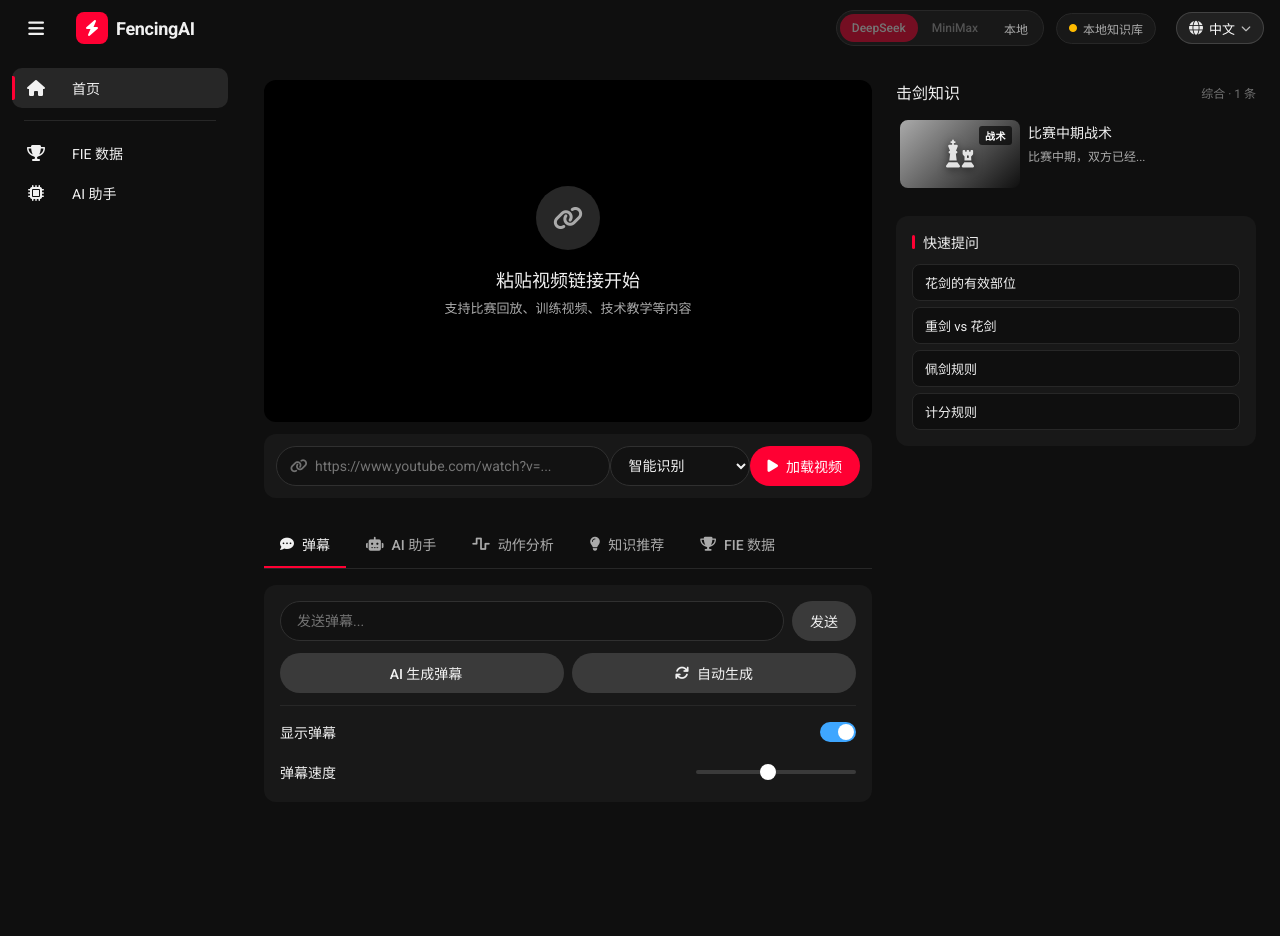
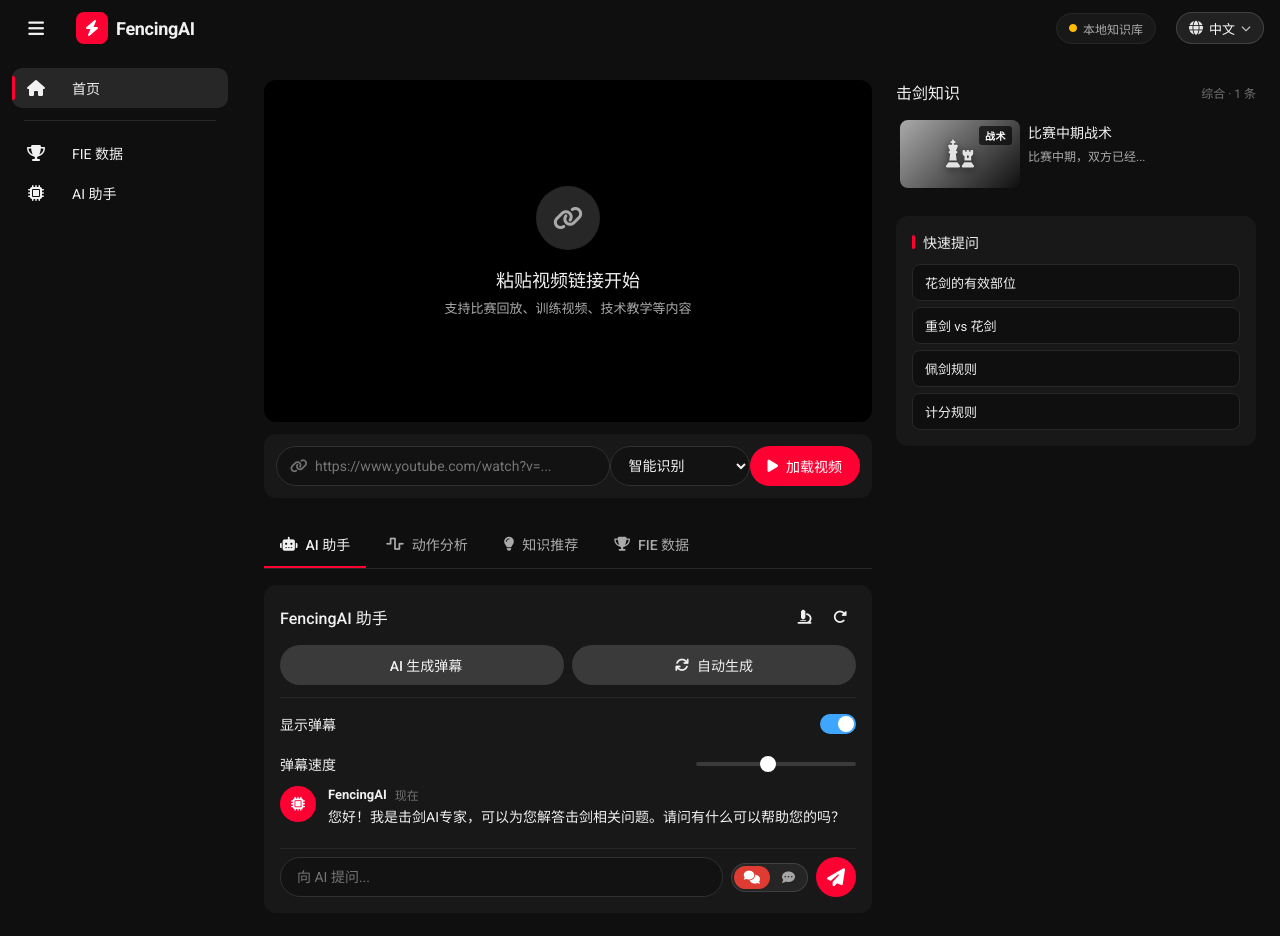
Before and after one commit to jsy-eric/fencing-ai-platform, a Flask app: page / in a window 1280 px wide. Shown: the top 936 px of the page. Run offline with Flask 3, Linux system fonts and the light colour scheme.

Commit message:
feat: 合并弹幕和AI助手Tab为统一的AI助手
主要变更：
1. 合并 Tab：从 5 个 Tab 减为 4 个 Tab（AI 助手/动作分析/知识推荐/FIE 数据）
2. 默认模式 hybrid（弹幕+对话），可切换到 chat（仅对话）模式
3. 模式切换器放在发送按钮旁边
4. 用户弹幕和AI弹幕UI样式区分（用户：蓝色+用户图标；AI：紫红渐变+AI图标）
5. 用户发送的弹幕按视频ID保存在 localStorage，再次播放同一视频时自动加载
6. AI 生成弹幕、自动生成弹幕、AI回复都作为弹幕显示

Co-Authored-By: Claude <noreply@anthropic.com>

```diff
--- a/static/css/style.css
+++ b/static/css/style.css
@@ -1220,3 +1220,123 @@ img { max-width: 100%; display: block; }
     align-items: center;
     gap: 12px;
 }
+
+/* ========== Mode Switcher (弹幕+对话 / 仅对话) ========== */
+.mode-switcher {
+    display: inline-flex;
+    background: rgba(255, 255, 255, 0.06);
+    border: 1px solid rgba(255, 255, 255, 0.12);
+    border-radius: 18px;
+    padding: 2px;
+    gap: 2px;
+    flex-shrink: 0;
+}
+
+.mode-btn {
+    background: transparent;
+    border: none;
+    color: rgba(255, 255, 255, 0.6);
+    padding: 5px 10px;
+    border-radius: 14px;
+    cursor: pointer;
+    font-size: 12px;
+    display: inline-flex;
+    align-items: center;
+    justify-content: center;
+    transition: background 0.15s, color 0.15s;
+}
+
+.mode-btn:hover {
+    color: #fff;
+    background: rgba(255, 255, 255, 0.06);
+}
+
+.mode-btn.active {
+    background: rgba(255, 65, 54, 0.85);
+    color: #fff;
+}
+
+.mode-btn i {
+    font-size: 13px;
+}
+
+/* ========== Danmaku Layer ========== */
+.danmaku-layer {
+    position: absolute;
+    top: 0;
+    left: 0;
+    right: 0;
+    height: 100%;
+    pointer-events: none;
+    overflow: hidden;
+    z-index: 5;
+}
+
+.danmaku {
+    position: absolute;
+    white-space: nowrap;
+    font-size: 14px;
+    font-weight: 500;
+    padding: 4px 10px;
+    border-radius: 14px;
+    backdrop-filter: blur(8px);
+    -webkit-backdrop-filter: blur(8px);
+    animation: danmaku-fly linear forwards;
+    will-change: transform, opacity;
+}
+
+/* 用户弹幕 - 蓝色实色 */
+.danmaku--user {
+    background: rgba(56, 132, 255, 0.85);
+    color: #fff;
+    border: 1px solid rgba(56, 132, 255, 1);
+    box-shadow: 0 2px 8px rgba(56, 132, 255, 0.3);
+}
+
+.danmaku--user::before {
+    content: '\f007';
+    font-family: 'Font Awesome 6 Free';
+    font-weight: 900;
+    margin-right: 5px;
+    font-size: 11px;
+    opacity: 0.85;
+}
+
+/* AI弹幕 - 红/紫渐变 */
+.danmaku--ai {
+    background: linear-gradient(135deg, rgba(255, 65, 54, 0.9) 0%, rgba(155, 81, 224, 0.9) 100%);
+    color: #fff;
+    border: 1px solid rgba(255, 100, 90, 0.6);
+    box-shadow: 0 2px 8px rgba(155, 81, 224, 0.3);
+}
+
+.danmaku--ai::before {
+    content: '\f544';
+    font-family: 'Font Awesome 6 Free';
+    font-weight: 900;
+    margin-right: 5px;
+    font-size: 11px;
+    opacity: 0.85;
+}
+
+@keyframes danmaku-fly {
+    0% {
+        transform: translateX(100%);
+        opacity: 0;
+    }
+    5% {
+        opacity: 1;
+    }
+    95% {
+        opacity: 1;
+    }
+    100% {
+        transform: translateX(-100%);
+        opacity: 0;
+    }
+}
+
+/* Player container 相对定位，让弹幕层能绝对定位 */
+.player {
+    position: relative;
+}
--- a/static/js/app.js
+++ b/static/js/app.js
@@ -45,7 +45,7 @@
             document.querySelectorAll('.sidebar__item').forEach(i => i.classList.remove('sidebar__item--active'));
             item.classList.add('sidebar__item--active');
             if (target === 'home') {
-                switchTab('danmaku');
+                switchTab('ai-assistant');
             } else {
                 switchTab(target);
             }
@@ -65,7 +65,7 @@
     document.querySelectorAll('.quick-help__btn').forEach(btn => {
         btn.addEventListener('click', () => {
             const q = btn.dataset.q;
-            switchTab('chat');
+            switchTab('ai-assistant');
             setTimeout(() => {
                 const input = document.getElementById('chat-input');
                 if (input) {
@@ -465,6 +465,158 @@
         });
     });
 
+    // ====== Mode Switcher (弹幕+对话 / 仅对话) ======
+    const modeState = {
+        current: localStorage.getItem('fencing_ai_mode') || 'hybrid',  // hybrid | chat
+        currentVideoId: null,
+        userDanmaku: JSON.parse(localStorage.getItem('fencing_ai_user_danmaku') || '{}')  // { videoId: [{time, text, type}] }
+    };
+
+    function setupModeSwitcher() {
+        document.querySelectorAll('.mode-btn').forEach(btn => {
+            btn.addEventListener('click', () => {
+                const mode = btn.dataset.mode;
+                if (modeState.current === mode) return;
+                modeState.current = mode;
+                localStorage.setItem('fencing_ai_mode', mode);
+                document.querySelectorAll('.mode-btn').forEach(b => b.classList.toggle('active', b.dataset.mode === mode));
+                // 切换模式时清空当前视频的弹幕显示
+                const layer = document.querySelector('.danmaku-layer, #danmaku-layer');
+                if (layer) layer.innerHTML = '';
+                // 重新加载弹幕
+                if (modeState.currentVideoId) loadUserDanmaku(modeState.currentVideoId);
+            });
+        });
+        // 初始化 active 状态
+        document.querySelectorAll('.mode-btn').forEach(b => b.classList.toggle('active', b.dataset.mode === modeState.current));
+    }
+
+    // ====== Per-video Danmaku Storage ======
+    function getVideoId() {
+        const info = window.youtubeSystem?.getCurrentVideoInfo?.();
+        return info?.id || info?.videoId || null;
+    }
+
+    function saveUserDanmaku(videoId, danmaku) {
+        if (!videoId) return;
+        modeState.userDanmaku[videoId] = danmaku;
+        try {
+            localStorage.setItem('fencing_ai_user_danmaku', JSON.stringify(modeState.userDanmaku));
+        } catch (e) {
+            console.warn('保存弹幕失败', e);
+        }
+    }
+
+    function getUserDanmaku(videoId) {
+        if (!videoId) return [];
+        return modeState.userDanmaku[videoId] || [];
+    }
+
+    function loadUserDanmaku(videoId) {
+        if (modeState.current !== 'hybrid') return;
+        const layer = document.querySelector('.danmaku-layer, #danmaku-layer');
+        if (!layer) return;
+        layer.innerHTML = '';
+        const danmakuList = getUserDanmaku(videoId);
+        danmakuList.forEach((d, idx) => {
+            setTimeout(() => addDanmakuToLayer(d.text, d.type), idx * 300);
+        });
+    }
+
+    function addDanmakuToLayer(text, type = 'user') {
+        const layer = document.querySelector('.danmaku-layer, #danmaku-layer');
+        if (!layer) return;
+        if (document.getElementById('show-danmaku') && !document.getElementById('show-danmaku').checked) return;
+        const speed = document.getElementById('danmaku-speed')?.value || 5;
+        const duration = (11 - speed) * 1.5;  // 速度越快 duration 越短
+        const track = layer.children.length % 6;  // 6条轨道
+        const danmaku = document.createElement('div');
+        danmaku.className = 'danmaku danmaku--' + type;  // danmaku--user / danmaku--ai
+        danmaku.textContent = text;
+        danmaku.style.top = (track * 32 + 10) + 'px';
+        danmaku.style.animationDuration = duration + 's';
+        layer.appendChild(danmaku);
+        setTimeout(() => danmaku.remove(), duration * 1000);
+    }
+
+    // ====== Chat send with mode-aware danmaku ======
+    function setupChatSend() {
+        const sendBtn = document.getElementById('send-chat');
+        const input = document.getElementById('chat-input');
+        if (!sendBtn || !input) return;
+
+        const handleSend = async () => {
+            const text = input.value.trim();
+            if (!text) return;
+            const videoId = getVideoId();
+            const now = Date.now();
+
+            // 1. 添加到聊天记录
+            if (window.chatSystem?.addMessage) {
+                window.chatSystem.addMessage(text, 'user');
+            }
+
+            // 2. 添加为用户弹幕（如果 hybrid 模式）
+            if (modeState.current === 'hybrid') {
+                addDanmakuToLayer(text, 'user');
+                // 保存到视频弹幕库
+                if (videoId) {
+                    const list = getUserDanmaku(videoId);
+                    list.push({ time: now, text, type: 'user' });
+                    saveUserDanmaku(videoId, list);
+                }
+            }
+
+            // 3. 发送给 AI
+            input.value = '';
+            try {
+                const r = await fetch('/api/chat', {
+                    method: 'POST',
+                    headers: { 'Content-Type': 'application/json' },
+                    body: JSON.stringify({ message: text, video_id: videoId })
+                });
+                const data = await r.json();
+                const reply = data.reply || data.response || data.message || '抱歉，AI 服务暂时不可用。';
+                if (window.chatSystem?.addMessage) {
+                    window.chatSystem.addMessage(reply, 'ai');
+                }
+                if (modeState.current === 'hybrid') {
+                    addDanmakuToLayer(reply, 'ai');
+                }
+            } catch (e) {
+                if (window.chatSystem?.addMessage) {
+                    window.chatSystem.addMessage('请求失败：' + e.message, 'ai');
+                }
+            }
+        };
+
+        sendBtn.addEventListener('click', handleSend);
+        input.addEventListener('keydown', (e) => {
+            if (e.key === 'Enter') handleSend();
+        });
+    }
+
+    // ====== 监听视频变化，加载该视频的弹幕 ======
+    function setupVideoChangeListener() {
+        // 定时检查视频变化
+        let lastVideoId = null;
+        setInterval(() => {
+            const currentId = getVideoId();
+            if (currentId && currentId !== lastVideoId) {
+                lastVideoId = currentId;
+                modeState.currentVideoId = currentId;
+                if (modeState.current === 'hybrid') {
+                    loadUserDanmaku(currentId);
+                }
+            }
+        }, 1000);
+    }
+
+    // ====== Init mode switcher & chat send ======
+    setupModeSwitcher();
+    setupChatSend();
+    setupVideoChangeListener();
+
     // ====== Helpers ======
     function escapeHtml(s) {
         if (s == null) return '';
@@ -507,7 +659,8 @@
             currentLabel: '中文',
             nav: { home: '首页', fie: 'FIE 数据', chat: 'AI 助手' },
             hero: { title: '粘贴视频链接开始', sub: '支持比赛回放、训练视频、技术教学等内容' },
-            tabs: { danmaku: '弹幕', chat: 'AI 助手', action: '动作分析', knowledge: '知识推荐', fie: 'FIE 数据' },
+            tabs: { aiAssistant: 'AI 助手', danmaku: '弹幕', chat: 'AI 助手', action: '动作分析', knowledge: '知识推荐', fie: 'FIE 数据' },
+            mode: { hybrid: '弹幕+对话', chat: '仅对话' },
             weapon: { auto: '智能识别', foil: '花剑 · FOIL', epee: '重剑 · ÉPÉE', sabre: '佩剑 · SABRE' },
             btn: { load: '加载视频', send: '发送', aiDanmaku: 'AI 生成弹幕', autoGen: '自动生成' },
             settings: { showDanmaku: '显示弹幕', speed: '弹幕速度' },
@@ -548,7 +701,8 @@
             currentLabel: 'English',
             nav: { home: 'Home', fie: 'FIE Data', chat: 'AI Assistant' },
             hero: { title: 'Paste a YouTube link to start analysis', sub: 'Supports match replays, training videos, technique tutorials, and more' },
-            tabs: { danmaku: 'Danmaku', chat: 'AI Assistant', action: 'Action Analysis', knowledge: 'Knowledge', fie: 'FIE Data' },
+            tabs: { aiAssistant: 'AI Assistant', danmaku: 'Danmaku', chat: 'AI Assistant', action: 'Action Analysis', knowledge: 'Knowledge', fie: 'FIE Data' },
+            mode: { hybrid: 'Danmaku + Chat', chat: 'Chat Only' },
             weapon: { auto: 'Auto Detect', foil: 'Foil · FOIL', epee: 'Épée · ÉPÉE', sabre: 'Sabre · SABRE' },
             btn: { load: 'Load Video', send: 'Send', aiDanmaku: 'AI Generate Danmaku', autoGen: 'Auto Generate' },
             settings: { showDanmaku: 'Show Danmaku', speed: 'Danmaku Speed' },
@@ -589,7 +743,8 @@
             currentLabel: '日本語',
             nav: { home: 'ホーム', fie: 'FIE データ', chat: 'AI アシスタント' },
             hero: { title: 'YouTube リンクを貼り付けて分析を開始', sub: '試合の録画、トレーニング動画、テクニック解説などに対応' },
-            tabs: { danmaku: '弾幕', chat: 'AI アシスタント', action: '動作分析', knowledge: 'ナレッジ', fie: 'FIE データ' },
+            tabs: { aiAssistant: 'AI アシスタント', danmaku: '弾幕', chat: 'AI アシスタント', action: '動作分析', knowledge: 'ナレッジ', fie: 'FIE データ' },
+            mode: { hybrid: '弾幕+チャット', chat: 'チャットのみ' },
             weapon: { auto: '自動識別', foil: 'フォイル · FOIL', epee: 'エペ · ÉPÉE', sabre: 'サーブル · SABRE' },
             btn: { load: '動画を読み込む', send: '送信', aiDanmaku: 'AI 弾幕生成', autoGen: '自動生成' },
             settings: { showDanmaku: '弾幕を表示', speed: '弾幕速度' },
--- a/templates/index.html
+++ b/templates/index.html
@@ -27,11 +27,6 @@
     </div>
 
     <div class="top-bar__right">
-        <div class="ai-switch" id="ai-switch">
-            <button class="ai-switch__btn" data-ai="deepseek" title="DeepSeek V3" data-i18n-title="ai.deepseek">DeepSeek</button>
-            <button class="ai-switch__btn" data-ai="minimax" title="MiniMax" data-i18n-title="ai.minimax">MiniMax</button>
-            <button class="ai-switch__btn" data-ai="local" title="本地知识库" data-i18n-title="ai.local" data-i18n="ai.localShort">本地</button>
-        </div>
         <span class="top-bar__status" id="ai-status-pill">
             <i class="fas fa-circle"></i> <span id="ai-status-text">检查中...</span>
         </span>
@@ -127,11 +122,8 @@
             <!-- Tabs section -->
             <section class="tabs">
                 <div class="tabs__list" role="tablist">
-                    <button class="tab tab--active" data-tab="danmaku">
-                        <i class="fas fa-comment-dots"></i> <span data-i18n="tabs.danmaku">弹幕</span>
-                    </button>
-                    <button class="tab" data-tab="chat">
-                        <i class="fas fa-robot"></i> <span data-i18n="tabs.chat">AI 助手</span>
+                    <button class="tab tab--active" data-tab="ai-assistant">
+                        <i class="fas fa-robot"></i> <span data-i18n="tabs.aiAssistant">AI 助手</span>
                     </button>
                     <button class="tab" data-tab="action">
                         <i class="fas fa-wave-square"></i> <span data-i18n="tabs.action">动作分析</span>
@@ -144,12 +136,17 @@
                     </button>
                 </div>
 
-                <!-- Danmaku panel -->
-                <div class="panel" id="panel-danmaku">
-                    <div class="panel__row">
-                        <input type="text" id="danmaku-input" class="input" placeholder="发送弹幕..." data-i18n-placeholder="placeholder.danmaku">
-                        <button id="send-danmaku" class="btn btn--secondary" data-i18n="btn.send">发送</button>
+                <!-- AI Assistant Panel (合并弹幕+聊天) -->
+                <div class="panel" id="panel-ai-assistant">
+                    <div class="panel__header">
+                        <h3 data-i18n="chat.title">FencingAI 助手</h3>
+                        <div class="panel__actions">
+                            <button id="advanced-analysis" class="icon-btn icon-btn--sm" title="深度分析" data-i18n-title="chat.advanced"><i class="fas fa-microscope"></i></button>
+                            <button id="clear-chat" class="icon-btn icon-btn--sm" title="清空对话" data-i18n-title="chat.clear"><i class="fas fa-rotate-right"></i></button>
+                        </div>
                     </div>
+
+                    <!-- Quick action buttons -->
                     <div class="panel__row panel__row--btns">
                         <button id="generate-ai-danmaku" class="btn btn--secondary btn--block">
                             <i class="fas fa-sparkles"></i> <span data-i18n="btn.aiDanmaku">AI 生成弹幕</span>
@@ -158,6 +155,8 @@
                             <i class="fas fa-arrows-rotate"></i> <span data-i18n="btn.autoGen">自动生成</span>
                         </button>
                     </div>
+
+                    <!-- Settings -->
                     <div class="panel__settings">
                         <label class="setting">
                             <span data-i18n="settings.showDanmaku">显示弹幕</span>
@@ -168,20 +167,9 @@
                             <input type="range" id="danmaku-speed" min="1" max="10" value="5" class="slider">
                         </label>
                     </div>
-                </div>
 
-                <!-- Chat panel -->
-                <div class="panel" id="panel-chat" hidden>
+                    <!-- Chat messages area -->
                     <div class="chat">
-                        <div class="chat__header">
-                            <span class="chat__title" data-i18n="chat.title">FencingAI 助手</span>
-                            <div class="chat__actions">
-                                <button class="icon-btn icon-btn--sm" id="advanced-analysis" title="深度分析" data-i18n-title="chat.advanced"><i class="fas fa-microscope"></i></button>
-                                <button class="icon-btn icon-btn--sm" id="clear-chat" title="清空对话" data-i18n-title="chat.clear">
-                                    <i class="fas fa-rotate-right"></i>
-                                </button>
-                            </div>
-                        </div>
                         <div class="chat__messages" id="chat-messages">
                             <div class="msg msg--ai">
                                 <div class="msg__avatar msg__avatar--ai"><i class="fas fa-microchip"></i></div>
@@ -191,8 +179,18 @@
                                 </div>
                             </div>
                         </div>
+
+                        <!-- Input area with mode switcher -->
                         <div class="chat__input">
                             <input type="text" id="chat-input" class="input" placeholder="向 AI 提问..." data-i18n-placeholder="placeholder.chat">
+                            <div class="mode-switcher" id="modeSwitcher">
+                                <button class="mode-btn active" data-mode="hybrid" type="button" data-i18n-title="mode.hybrid" title="弹幕+对话">
+                                    <i class="fas fa-comments"></i>
+                                </button>
+                                <button class="mode-btn" data-mode="chat" type="button" data-i18n-title="mode.chat" title="仅对话">
+                                    <i class="fas fa-comment-dots"></i>
+                                </button>
+                            </div>
                             <button id="send-chat" class="icon-btn icon-btn--primary" title="发送" data-i18n-title="btn.send">
                                 <i class="fas fa-paper-plane"></i>
                             </button>
```
